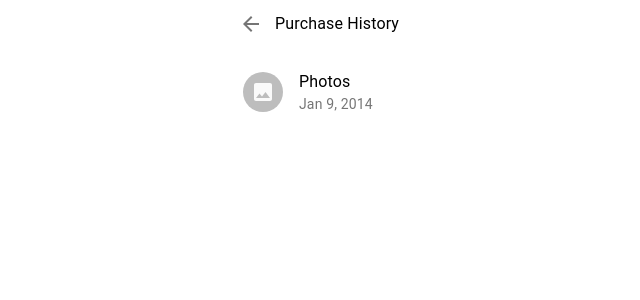
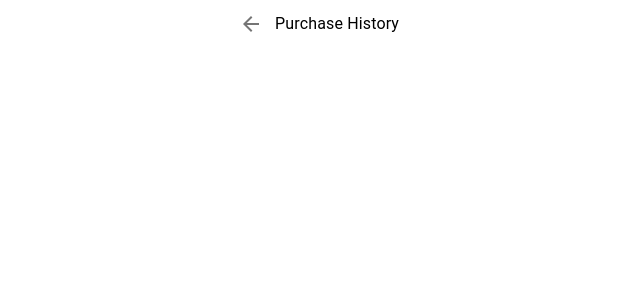
Before and after one commit to hariirawan/e-commerce-test, a React (Create React App) app: page /profile in a window 1280 px wide. Shown: the top 300 px of the page, without its empty margins (215-855 px from the left). Built offline with nearby package versions, Linux system fonts and the light colour scheme.

Commit message:
Update component profile

```diff
--- a/src/app.css
+++ b/src/app.css
@@ -1,3 +1,7 @@
 body {
   margin: 0;
 }
+
+a {
+  text-decoration: none;
+}
--- a/src/views/Profile/profile.js
+++ b/src/views/Profile/profile.js
@@ -5,11 +5,11 @@ import ListItem from "@material-ui/core/ListItem";
 import ListItemText from "@material-ui/core/ListItemText";
 import ListItemAvatar from "@material-ui/core/ListItemAvatar";
 import Avatar from "@material-ui/core/Avatar";
-import ImageIcon from "@material-ui/icons/Image";
 import { Container, Grid, Typography } from "@material-ui/core";
 import { IconButton } from "@material-ui/core";
 import ArrowBackOutlinedIcon from "@material-ui/icons/ArrowBackOutlined";
 import { Link } from "react-router-dom";
+import { useSelector } from "react-redux";
 
 const useStyles = makeStyles(theme => ({
   root: {
@@ -21,6 +21,7 @@ const useStyles = makeStyles(theme => ({
 
 export default function ListProduct() {
   const classes = useStyles();
+  const history = useSelector(state => state.purchaseHistory);
 
   return (
     <Container maxWidth="xs">
@@ -39,14 +40,18 @@ export default function ListProduct() {
         </Grid>
       </Grid>
       <List className={classes.root}>
-        <ListItem>
-          <ListItemAvatar>
-            <Avatar>
-              <ImageIcon />
-            </Avatar>
-          </ListItemAvatar>
-          <ListItemText primary="Photos" secondary="Jan 9, 2014" />
-        </ListItem>
+        {history.data.map((data, key) => {
+          return (
+            <Link to={`/product-detail/${data.id}`} key={key}>
+              <ListItem key={key}>
+                <ListItemAvatar>
+                  <Avatar src={data.imageUrl}></Avatar>
+                </ListItemAvatar>
+                <ListItemText primary={data.title} secondary={data.price} />
+              </ListItem>
+            </Link>
+          );
+        })}
       </List>
     </Container>
   );
```
